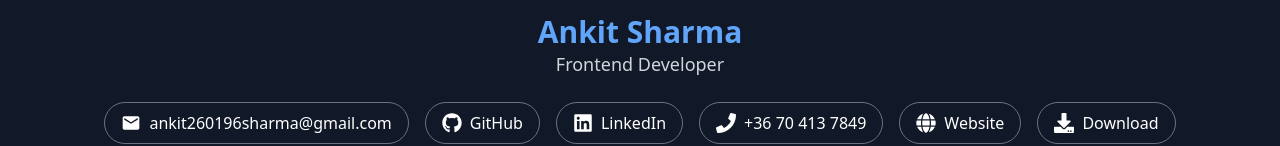
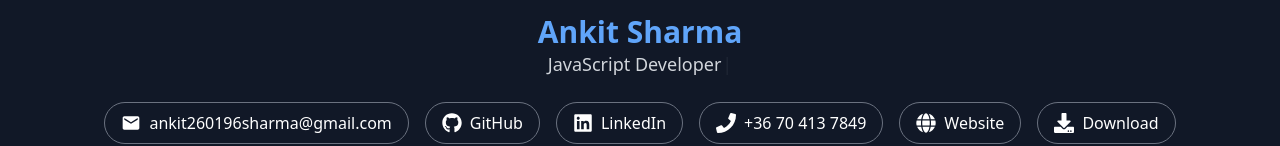
Before and after one commit to itsyourtechguy/resume, a React (Vite) app: page / in a window 1280 px wide. Shown: the part 218-364 px from the top of the page. Built offline with nearby package versions, Linux system fonts and the light colour scheme.

Commit message:
updated title and added resume file

```diff
--- a/package.json
+++ b/package.json
@@ -3,13 +3,12 @@
   "private": true,
   "version": "0.0.0",
   "homepage": "https://github.com/itsyourtechguy/resume",
-
   "type": "module",
   "scripts": {
     "dev": "vite",
     "build": "tsc && vite build",
     "predeploy": "npm run build",
-  "deploy": "gh-pages -d dist",
+    "deploy": "gh-pages -d dist",
     "lint": "eslint . --ext ts,tsx --report-unused-disable-directives --max-warnings 0",
     "preview": "vite preview"
   },
@@ -17,7 +16,8 @@
     "ctstable": "1.4.1",
     "react": "^19.0.0",
     "react-dom": "^19.0.0",
-    "react-icons-md": "1.1.0"
+    "react-icons-md": "1.1.0",
+    "typewriter-effect": "^2.21.0"
   },
   "devDependencies": {
     "@types/react": "^19.0.0",
--- a/src/components/Header.tsx
+++ b/src/components/Header.tsx
@@ -1,5 +1,6 @@
 import { MdEmail } from "react-icons/md";
 import { FaDownload, FaGithub, FaGlobe, FaLinkedin, FaPhone } from "react-icons/fa";
+import Typewriter from "typewriter-effect";
 
 const Header = ({ details }: { details: any }) => {
   const { image, name, title, email, githubLink, phone, linkedin, website, resume } = details;
@@ -13,7 +14,15 @@ const Header = ({ details }: { details: any }) => {
 
       {/* Name and Title */}
       <h1 className="text-3xl font-bold mt-4 text-blue-400">{name}</h1>
-      <p className="text-lg text-gray-300">{title}</p>
+      <p className="text-lg text-gray-300"><Typewriter
+        options={{
+          strings: title,
+          autoStart: true,
+          loop: true,
+          delay: 70,
+          deleteSpeed: 20,
+        }}
+      /></p>
 
       {/* Contact Links */}
       <div className="flex flex-wrap justify-center items-center mt-6 gap-4">
--- a/src/constants/data.tsx
+++ b/src/constants/data.tsx
@@ -5,7 +5,11 @@ import Resume from "../Ankit Sharma CV.pdf"
 export const headerDetails = {
   image: Image,
   name: "Ankit Sharma",
-  title: "Frontend Developer",
+  title: [
+    "Front-end Developer",
+    "JavaScript Developer",
+    "React Developer",
+  ],
   email: "ankit260196sharma@gmail.com",
   githubLink: "https://github.com/itsyourtechguy",
   linkedin: "https://www.linkedin.com/in/ankit-sharma-17ba89148/",
```
Also changed, not shown: 5 other files (tests, documents, lock files or other folders).
